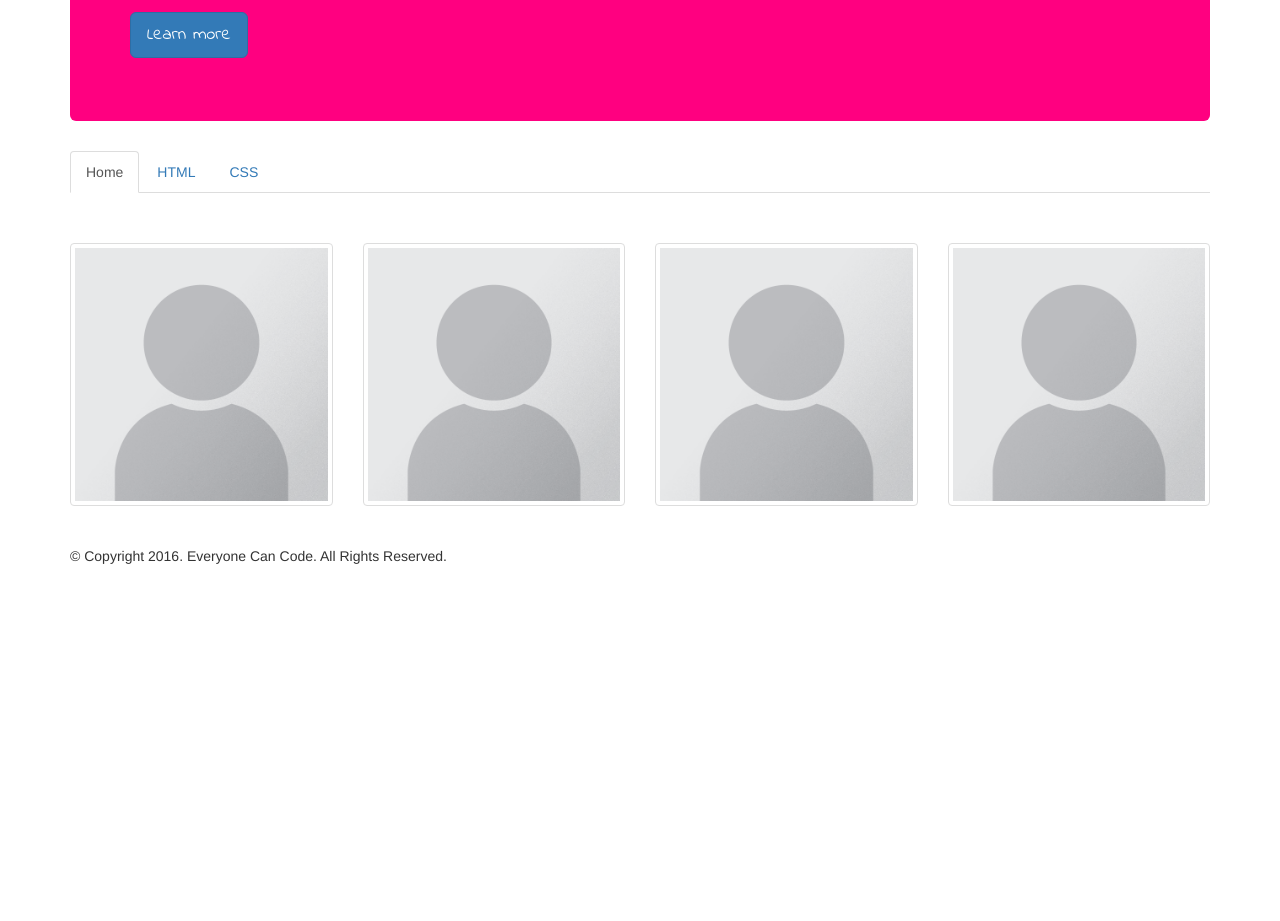
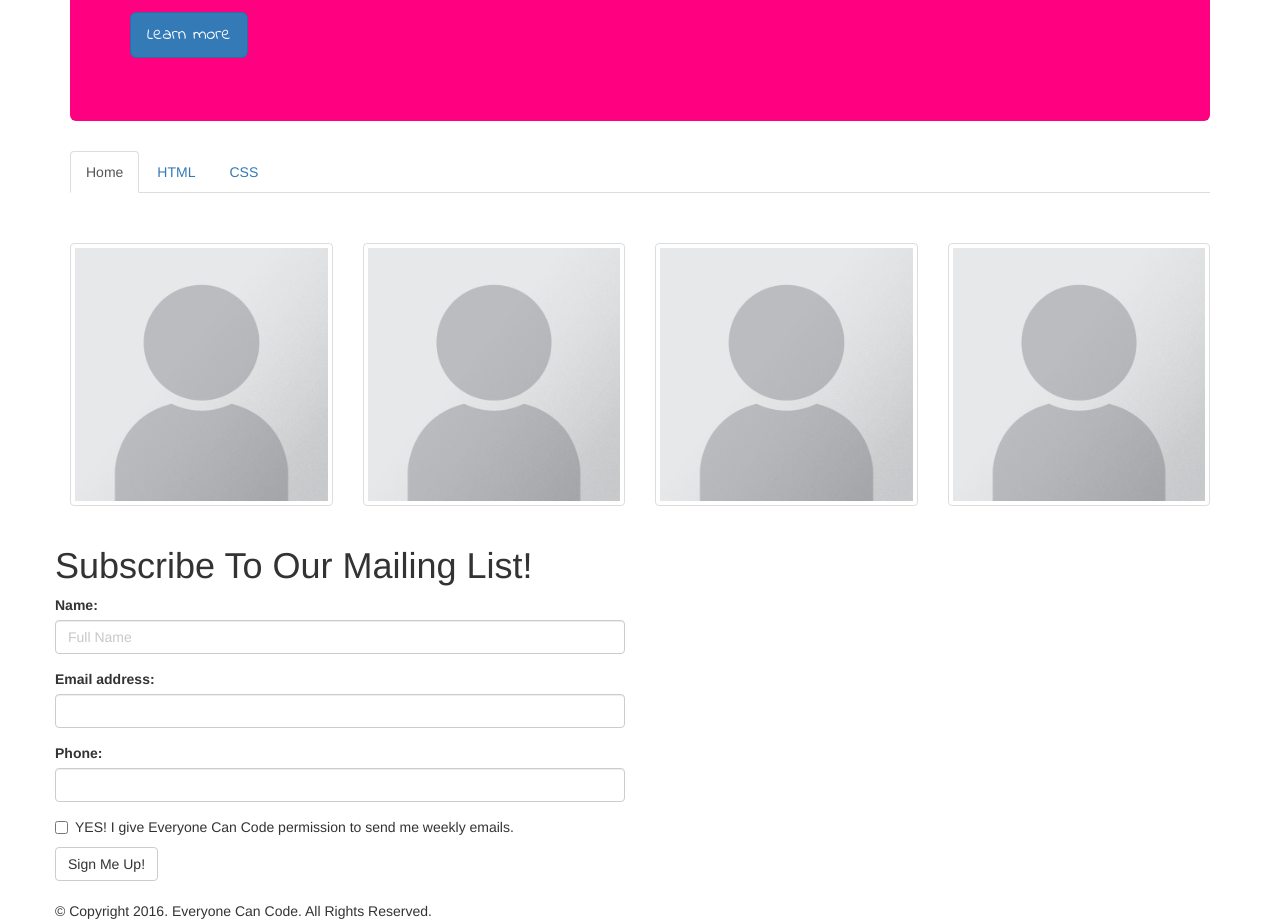
Before and after one commit to thecreolewoman/Parents4MECLA, a plain HTML site: page index.html in a window 1280 px wide. Shown: the part 180-1101 px from the top of the page. Before the commit the page ends 800 px from the top, so only its background shows below. Drawn offline with Linux system fonts and the light colour scheme.

Commit message:
added subscription form

```diff
--- a/index.html
+++ b/index.html
@@ -46,6 +46,30 @@
       <img src="images/profileplaceholder.png" alt="profile placeholder">
     </a>
   </div>
+  <div class="row">
+  <div class="col-md-6">
+  <h1>Subscribe To Our Mailing List!</h1>
+  <form role="form">
+  <div class="form-group">
+    <label for="name">Name:</label>
+    <input type="text" class="form-control" placeholder="Full Name" id="name">
+  </div>
+  <div class="form-group">
+    <label for="email">Email address:</label>
+    <input type="email" class="form-control" id="email">
+  </div>
+  <div class="form-group">
+    <label for="phone">Phone:</label>
+    <input type="text" class="form-control" id="phone">
+  </div>
+  <div class="checkbox">
+    <label><input type="checkbox">YES! I give Everyone Can Code permission to send me weekly emails.</label>
+  </div>
+  <button type="submit" class="btn btn-default">Sign Me Up!</button>
+</form>
+  </div>
+  <div class="col-md-6">
+  </div>
 </div>
 <div class="spacer20">
   </div>
```
